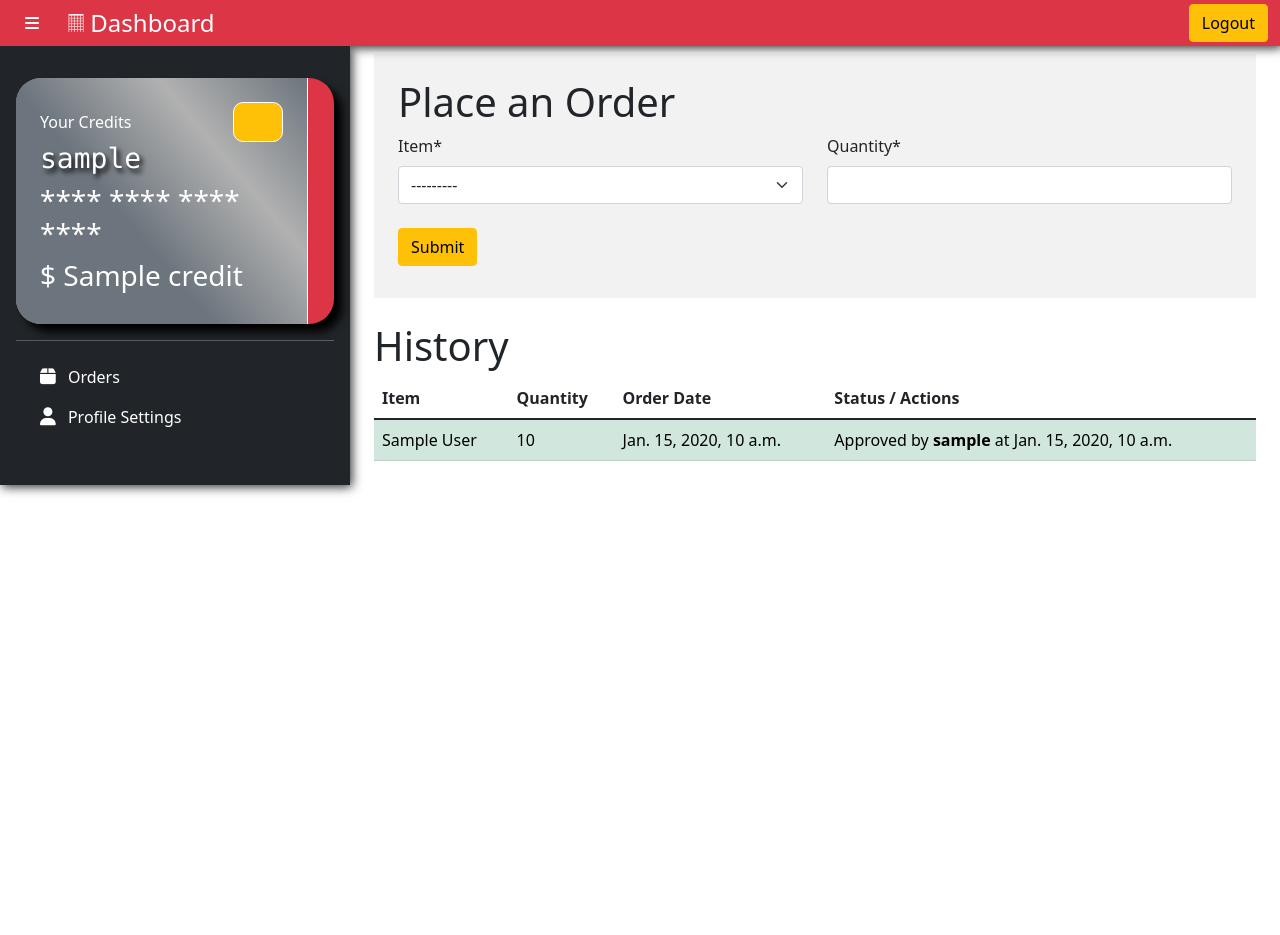
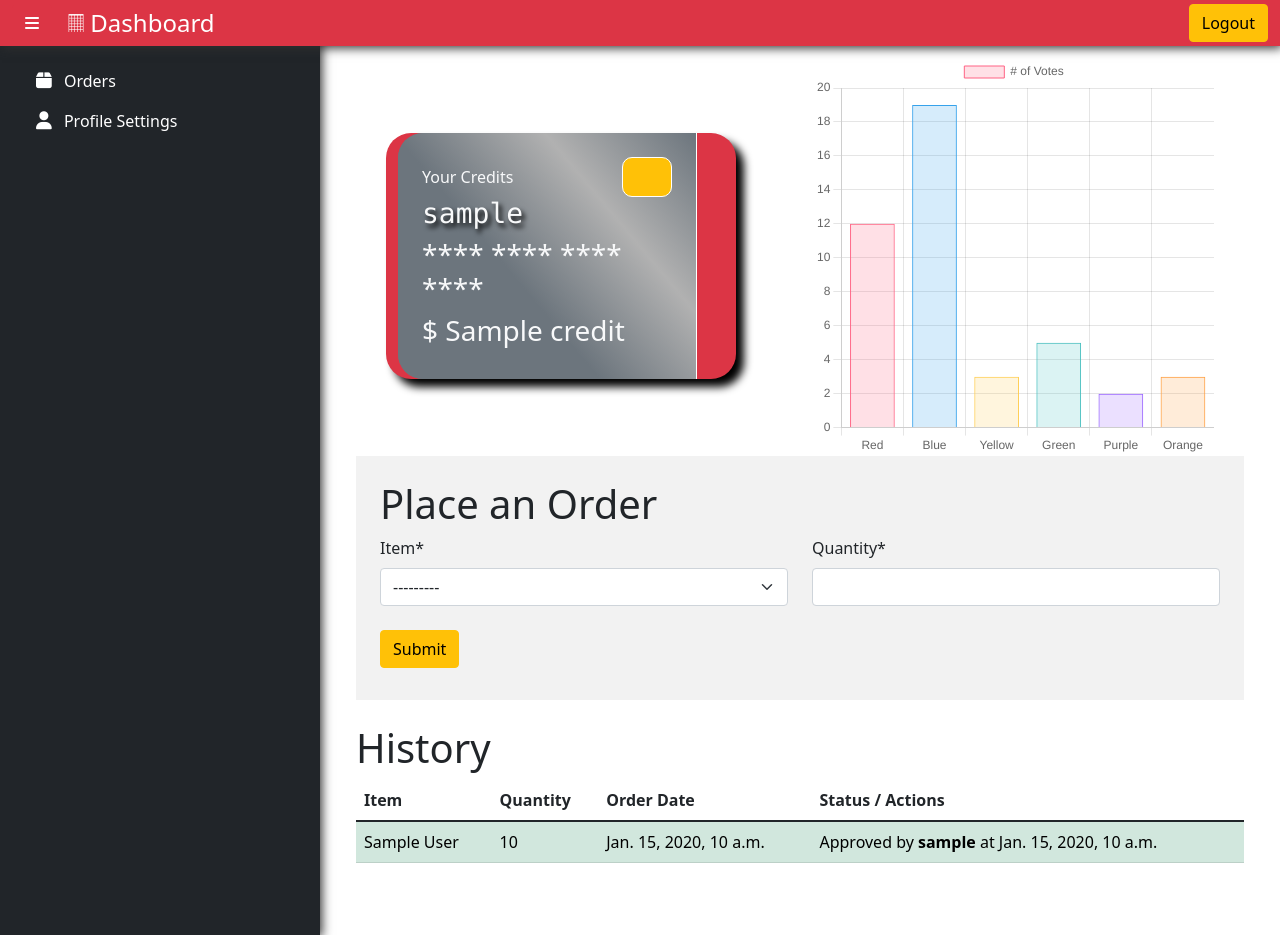
Before and after one commit to nitefury7/OilCredit, a Django app: template member/templates/member/orders.html in a window 1280 px wide. Before the commit the page ends 495 px from the top, so only its background shows below. Run offline with Django 4.2, Linux system fonts and the light colour scheme; tables that the repository leaves empty hold one stand-in row (values such as "Sample post"); the template is opened without the code that fills it: values that come from a table or form of the project are taken from there, most other values are stand-ins (such as "Sample title", 1, 10 or a date in 2020); some libraries are stand-ins or nearby versions.

Commit message:
fix sidebar

```diff
--- a/home/static/home/base_dashboard.css
+++ b/home/static/home/base_dashboard.css
@@ -1,14 +1,21 @@
 #sidebar {
-    overflow: hidden;
-    flex: 0 0 350px;
     box-shadow: rgb(48, 48, 48) 2px 2px 10px;
-    animation: slide 0.5s forwards;
+    max-width: 350px;
 }
 
 @media only screen and (max-width: 800px) {
     #sidebar {
         display: none;
+        width: 360px;
     }
+}
+
+#sidebar>div {
+    padding-top: 45px;
+}
+
+#main {
+    min-height: 100vh;
 }
 
 header {
--- a/home/templates/home/base_dashboard.html
+++ b/home/templates/home/base_dashboard.html
@@ -2,8 +2,8 @@
 {% load static %}
 
 {% block header %}
-<header>
-  <div class="container-fluid py-1 bg-danger sticky-top d-flex gap-3 align-items-center">
+<header class='fixed-top d-flex w-100'>
+  <div class="container-fluid py-1 bg-danger d-flex gap-3 align-items-center">
     <button type='button' class="btn btn-danger" onclick='toggle_sidebar();'>
       <i class="fa-solid fa-bars"></i>
     </button>
@@ -23,23 +23,25 @@
 
 {% block extrascripts %}
     <script src="{% static 'home/base_dashboard.js' %}"></script>
+    <script src="https://cdn.jsdelivr.net/npm/chart.js@3.7.1/dist/chart.min.js"></script>
 {% endblock %}
 
 {% block footer %}
 {% endblock %}
 
 {% block content %}
-<div class='container-fluid px-0 d-flex'>
-  <div id='sidebar'>
-    <div class="d-flex flex-column p-3 text-white bg-dark h-100">
+<div class="container-fluid" id='content_container'>
+    <div class="row">
+        <div class="col-3 bg-dark text-light" id="sidebar">
+            <div class="sticky-top">
                 {% block sidebar %}
                 {% endblock %}
             </div>
         </div>
-
-  <div id='main' class='container-fluid'>
+        <div class="col py-5" id="main">
             {% block main %}
             {% endblock %}
         </div>
     </div>
+</div>
 {% endblock %}
--- a/member/static/member/base.css
+++ b/member/static/member/base.css
@@ -1,6 +1,8 @@
 .credit_card {
+    background-color: #3d72b1;
     box-shadow: black 8px 8px 8px;
     border-radius: 25px;
+    width: 350px;
 }
 
 .credit_card_details {
--- a/member/templates/member/base.html
+++ b/member/templates/member/base.html
@@ -7,43 +7,14 @@
 {% endblock %}
 
 {% block sidebar%}
-<div>
-  <div class='pt-2 mt-2'>
-    <div class='credit_card container-fluid bg-danger'>
-      <div class='row'>
-        <div class="credit_card_details position-relative bg-secondary col-11 p-4 d-flex flex-column">
-          <div class='row align-items-center'>
-            <div class="col">
-              <span> Your Credits </span>
-            </div>
-            <div class="col d-flex">
-              <div class="credit_card_chip ms-auto bg-warning">
-              </div>
-          </div>
-        </div>
-        <h3 class='credit_card_name font-monospace'>{{ member.user.username }}</h3>
-        <h3>**** **** **** ****</h3>
-        <h3 class='mt-auto align-bottom'>$ {{ member.credit }}</h3>
-        </div>
-        <div class="col-1"></div>
-      </div>
-    </div>
-  </div>
-  <hr>
-
-  <div class="mb-auto ms-4">
-    <div class='py-2'>
+<div class="ms-4 mt-4 d-flex flex-column gap-3">
   <a href="{% url 'member:orders' %}" class="text-decoration-none text-white">
     <i class="fa-solid fa-box" style="font-size:18px;"></i>
     <span class="px-2">Orders</span>
   </a>
-    </div>
-    <div class='py-2'>
   <a href="{% url 'member:profile_settings' %}" class="text-decoration-none text-white">
     <i class="fa-solid fa-user" style='font-size:18px;'></i>
     <span class="px-2">Profile Settings</span>
   </a>
 </div>
-  </div>
-</div>
 {% endblock %}
--- a/member/templates/member/orders.html
+++ b/member/templates/member/orders.html
@@ -1,4 +1,3 @@
-
 {% extends 'member/base.html' %}
 {% load crispy_forms_tags %}
 {% load bootstrap_message %}
@@ -7,6 +6,32 @@
 
 {% block main %}
 <div class='container py-2'>
+
+  <div class='d-flex flex-wrap gap-5 align-items-center justify-content-evenly'>
+    <!-- credit card-->
+    <div class='credit_card mx-0 container-fluid bg-danger text-light'>
+      <div class='row'>
+        <div class="credit_card_details bg-secondary col-11 p-4 d-flex flex-column">
+          <div class='row align-items-center'>
+            <div class="col">
+              <span> Your Credits </span>
+            </div>
+            <div class="col d-flex">
+              <div class="credit_card_chip ms-auto bg-warning">
+              </div>
+          </div>
+        </div>
+        <h3 class='credit_card_name font-monospace'>{{ member.user.username }}</h3>
+        <h3>**** **** **** ****</h3>
+        <h3 class='mt-auto align-bottom'>$ {{ member.credit }}</h3>
+        </div>
+        <div class="col-1"></div>
+      </div>
+    </div>
+
+    <!-- canvas container container -->
+    <div> <canvas id="myChart" width="400" height="400"></canvas> </div>
+  </div>
 
   {% if messages %}
   {% for message in messages %}
@@ -39,12 +64,14 @@
           <td>
             {% if status == 'pending' %}
             <!-- Button trigger modal -->
-                <button type="button" class="btn btn-sm btn-danger rounded-pill" data-bs-toggle="modal" data-bs-target="#cancel_order{{invoice.pk}}">
+            <button type="button" class="btn btn-sm btn-danger rounded-pill" data-bs-toggle="modal"
+              data-bs-target="#cancel_order{{invoice.pk}}">
               <i class="fa-solid fa-ban"></i> Cancel
             </button>
 
             <!-- Modal -->
-                <div class="modal fade" id="cancel_order{{invoice.pk}}" tabindex="-1" aria-labelledby="CancelOrder_{{invoice.pk}}" aria-hidden="true">
+            <div class="modal fade" id="cancel_order{{invoice.pk}}" tabindex="-1"
+              aria-labelledby="CancelOrder_{{invoice.pk}}" aria-hidden="true">
               <div class="modal-dialog modal-dialog-centered">
                 <div class="modal-content">
                   <div class="modal-header">
@@ -72,5 +99,44 @@
         {% endfor %}
       </tbody>
     </table>
-<div>
+  </div>
+</div>
+
+<script>
+  const ctx = document.getElementById('myChart').getContext('2d');
+  const myChart = new Chart(ctx, {
+    type: 'bar',
+    data: {
+      labels: ['Red', 'Blue', 'Yellow', 'Green', 'Purple', 'Orange'],
+      datasets: [{
+        label: '# of Votes',
+        data: [12, 19, 3, 5, 2, 3],
+        backgroundColor: [
+          'rgba(255, 99, 132, 0.2)',
+          'rgba(54, 162, 235, 0.2)',
+          'rgba(255, 206, 86, 0.2)',
+          'rgba(75, 192, 192, 0.2)',
+          'rgba(153, 102, 255, 0.2)',
+          'rgba(255, 159, 64, 0.2)'
+        ],
+        borderColor: [
+          'rgba(255, 99, 132, 1)',
+          'rgba(54, 162, 235, 1)',
+          'rgba(255, 206, 86, 1)',
+          'rgba(75, 192, 192, 1)',
+          'rgba(153, 102, 255, 1)',
+          'rgba(255, 159, 64, 1)'
+        ],
+        borderWidth: 1
+      }]
+    },
+    options: {
+      scales: {
+        y: {
+          beginAtZero: true
+        }
+      }
+    }
+  });
+</script>
   {% endblock %}
```
Also changed, not shown: employee/templates/employee/base.html (+1 -11 lines). Lines whose indentation alone changed are shown as unchanged.
